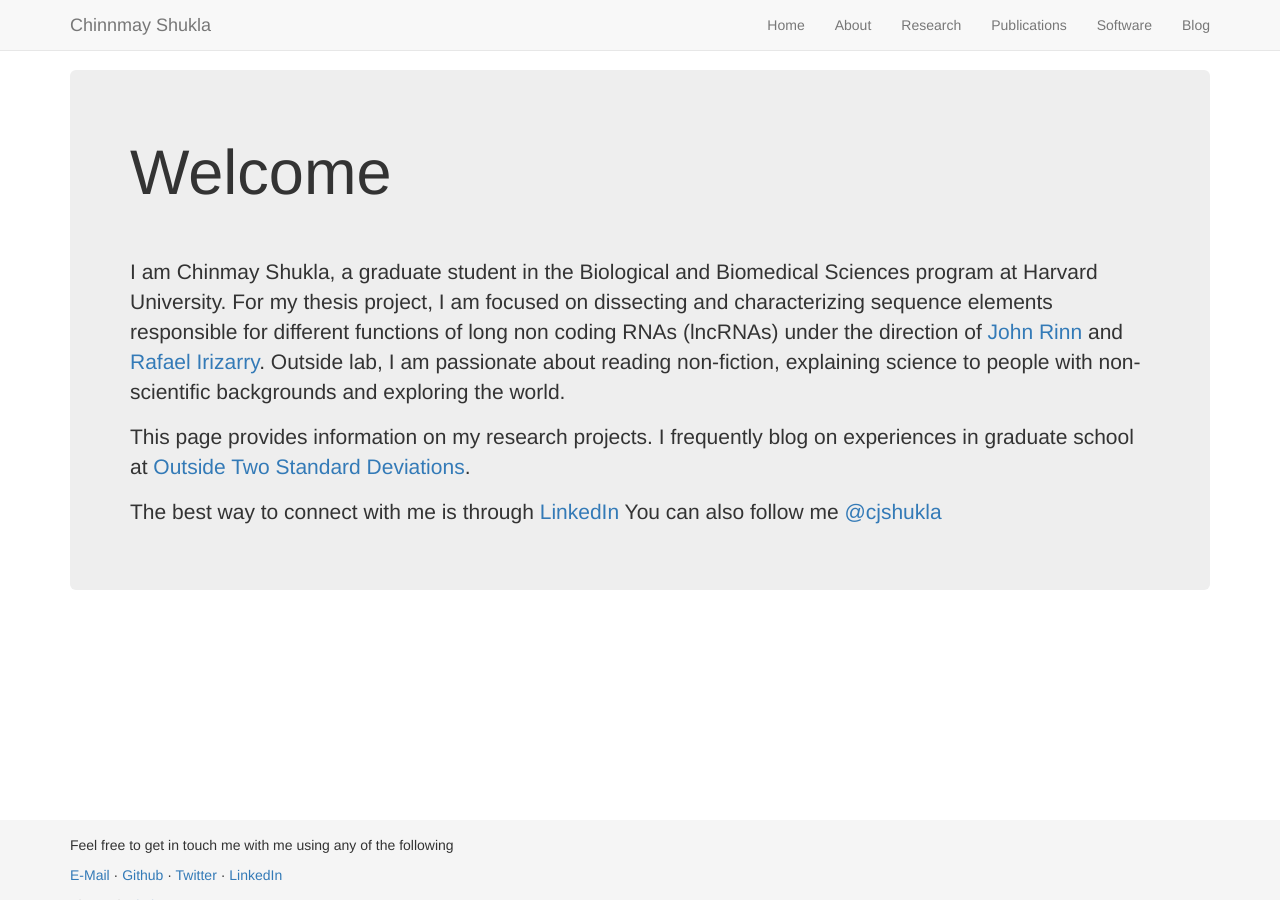
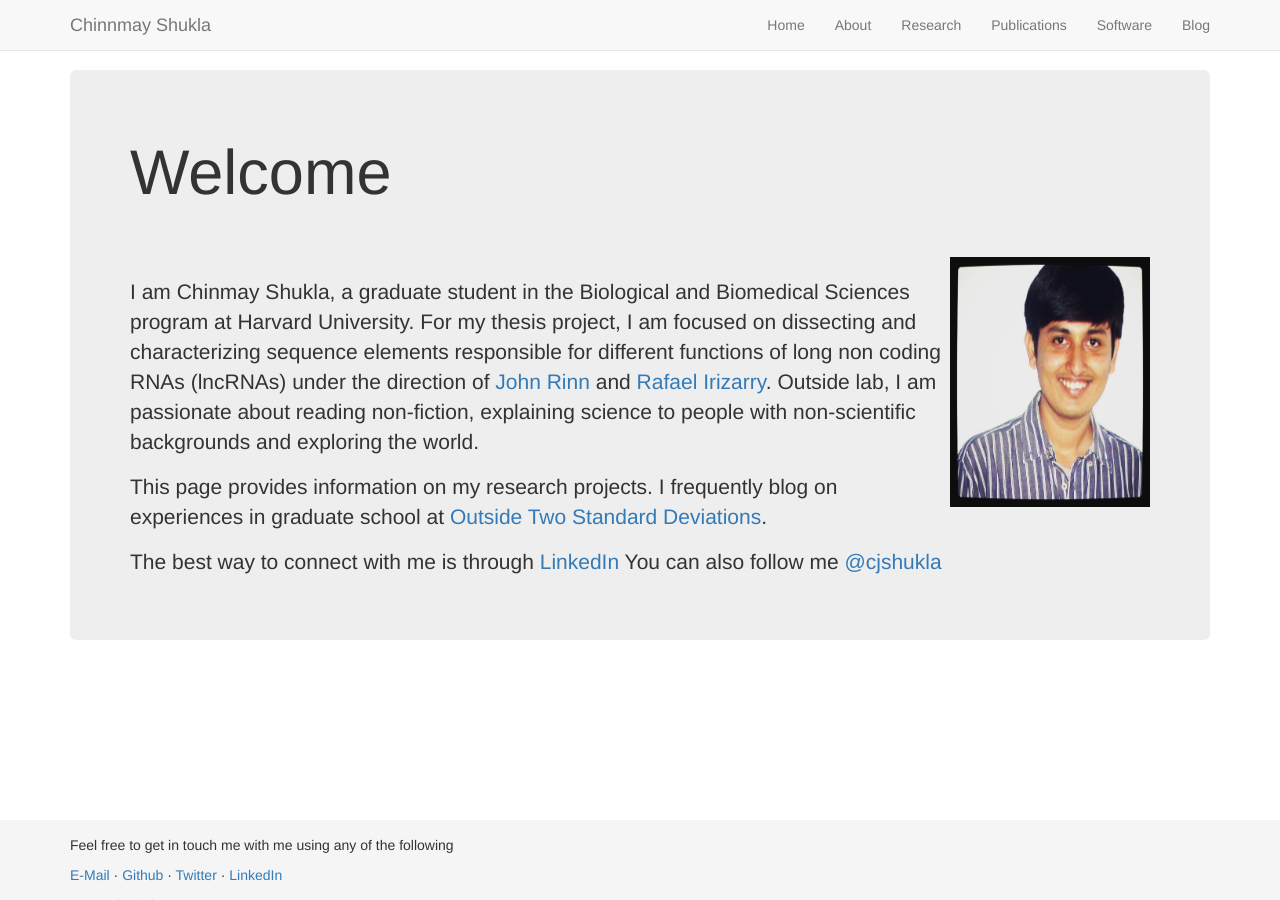
Before and after one commit to cshukla/cshukla.github.io, a Jekyll site: the page built from index.html, in a window 1280 px wide and 900 px high. Built offline with Jekyll 4.4.1, drawn with Linux system fonts in a browser that asks for light colours; nearby versions of some CDN libraries; the list of posts is cut into pages by our own code.

Commit message:
try adding my photo to home page

```diff
--- a/index.html
+++ b/index.html
@@ -6,6 +6,7 @@
 <div class="jumbotron">
 	<h1>Welcome</h1>
 	<br></br>
+    <img style="float: right;width:200px;height:250px;" src="https://github.com/cshukla/cshukla.github.io/blob/master/assets/img/chinmay.jpg?raw=true"> <br>
     <p> I am Chinmay Shukla, a graduate student in the Biological
     	and Biomedical Sciences program at Harvard University.
     	For my thesis project, I am focused on dissecting and
```
